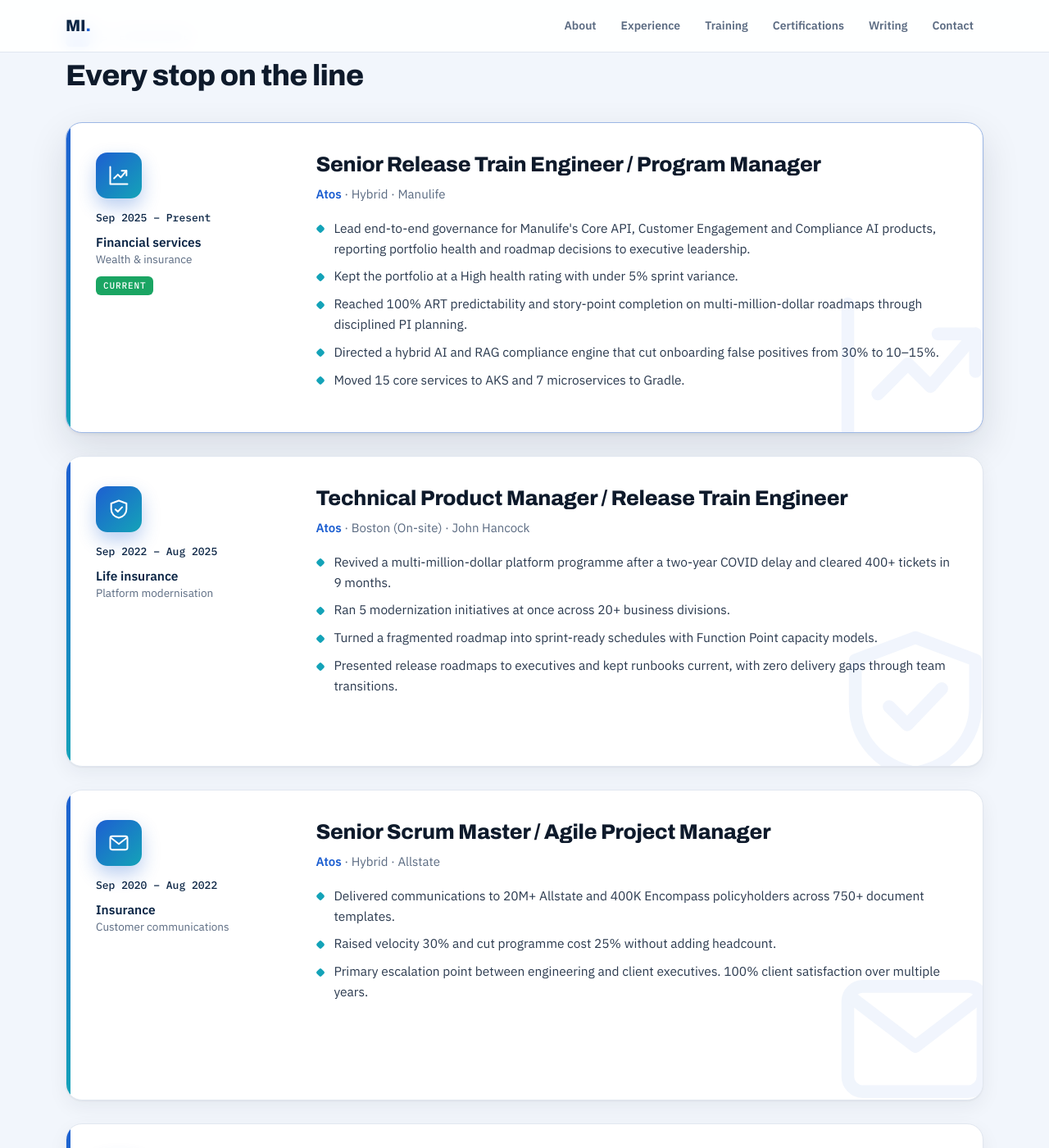
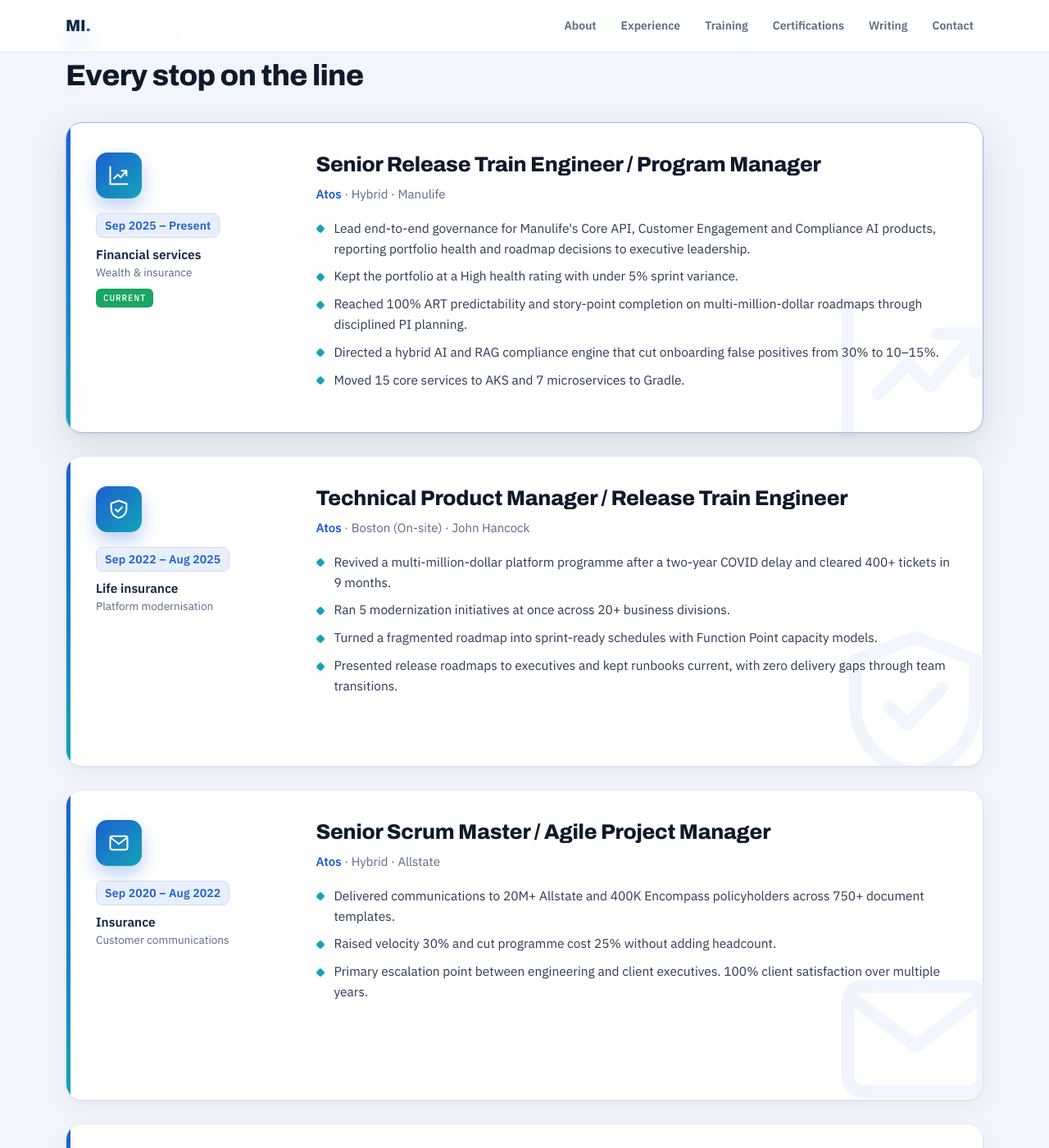
Before and after one commit to Madhan-I/Madhan-I.github.io, a Jekyll site: the page built from index.html, in a window 1280 px wide and 1400 px high, scrolled down 1983 px. Shown: the whole window at 82% size. Built offline with Jekyll 4.4.1, drawn with Linux system fonts in a browser that asks for light colours.

Commit message:
Job dates as brand-blue pill in body font
Co-Authored-By: Claude Opus 5.5 <noreply@anthropic.com>
Claude-Session: https://claude.ai/code/session_01MFRrTt7LBDdX57m85KHNGp

```diff
--- a/assets/css/style.css
+++ b/assets/css/style.css
@@ -161,7 +161,7 @@ h1 .last { color: var(--brand); }
 .job-side { display: flex; flex-direction: column; align-items: flex-start; gap: 10px; }
 .job-icon { width: 56px; height: 56px; border-radius: 14px; display: grid; place-items: center; color: #FFFFFF; background: linear-gradient(135deg, var(--brand), var(--brand-2)); box-shadow: 0 10px 22px color-mix(in srgb, var(--brand) 30%, transparent); }
 .job-icon .ic { width: 28px; height: 28px; }
-.when { font: 600 13px/1.3 var(--mono); color: var(--navy); margin-top: 6px; }
+.when { display: inline-block; font: 700 14px/1 var(--body); letter-spacing: .01em; color: var(--brand); background: color-mix(in srgb, var(--brand) 10%, #FFFFFF); border: 1px solid color-mix(in srgb, var(--brand) 22%, #FFFFFF); border-radius: 8px; padding: 7px 10px; margin-top: 8px; white-space: nowrap; }
 .sector { display: flex; flex-direction: column; gap: 2px; font-size: 13.5px; line-height: 1.45; color: var(--muted); }
 .sector span:first-child { color: var(--navy); font-weight: 700; font-size: 15.5px; line-height: 1.3; }
 .sector span + span { font-size: 13.5px; }
```
